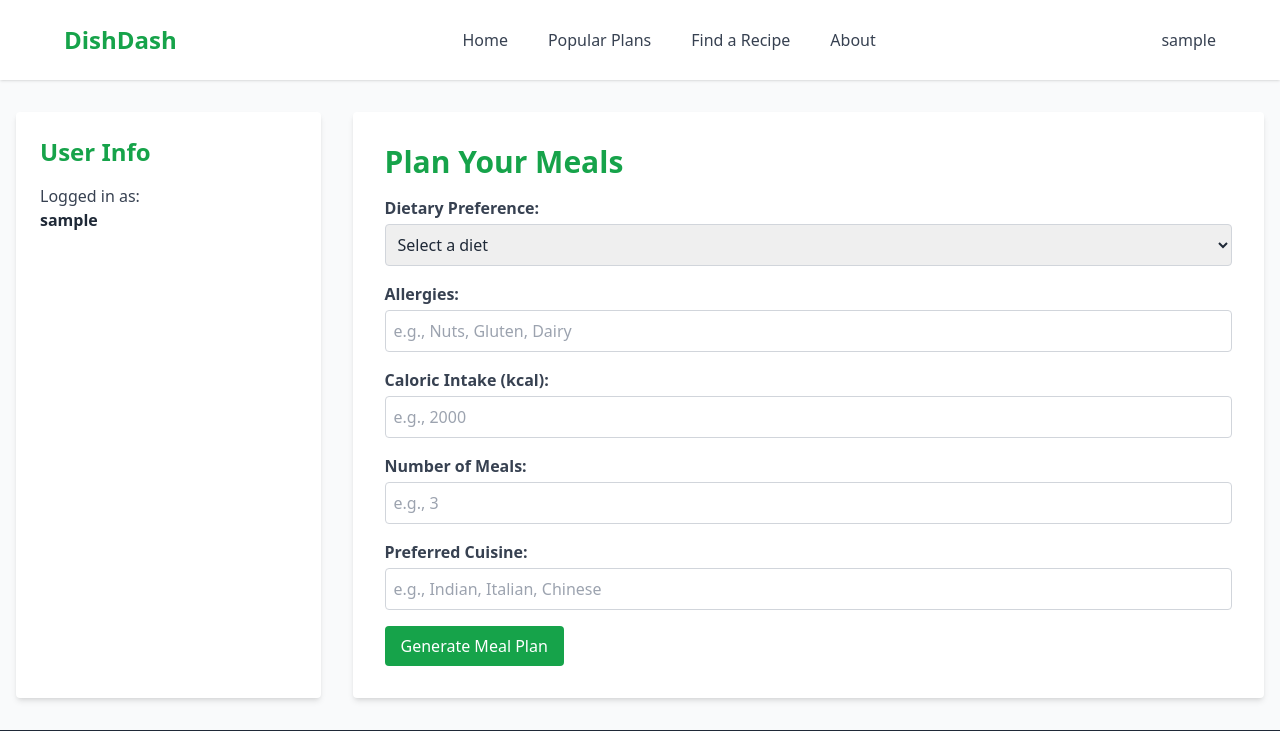
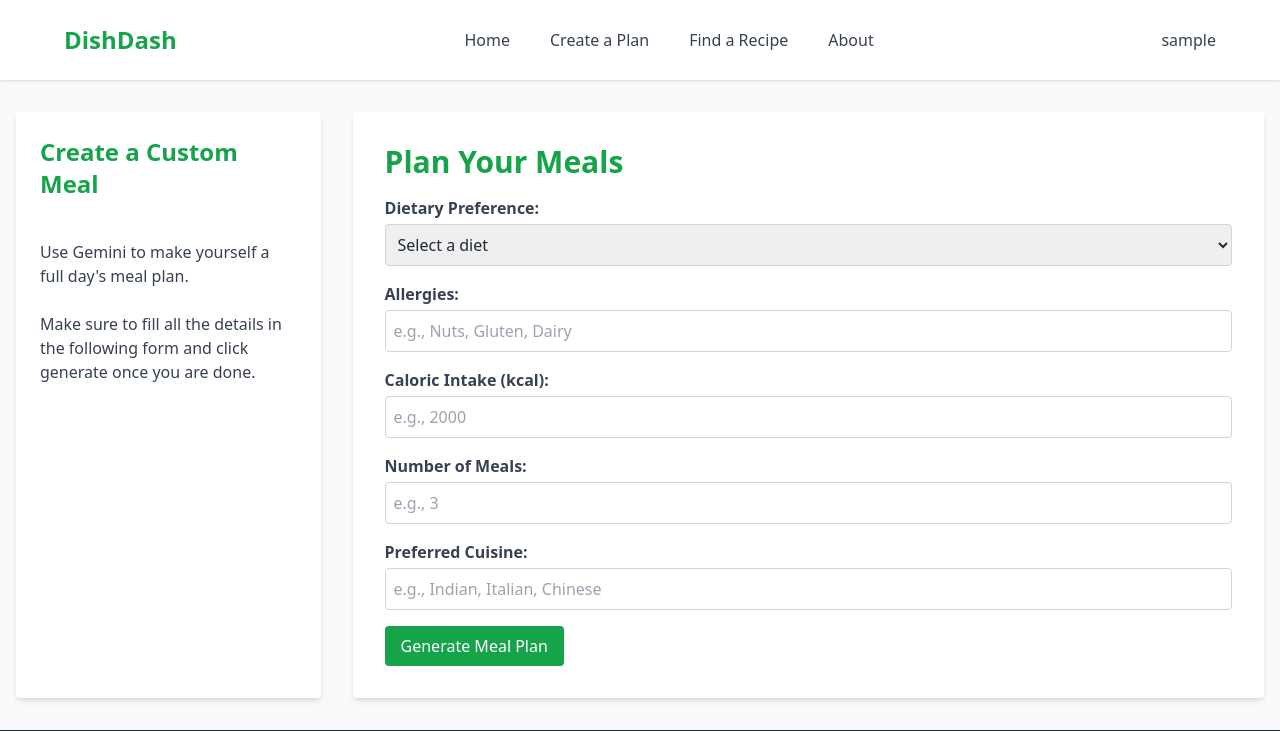
Before and after one commit to friedavocadoes/DishDash, a PHP site: page /planner.php in a window 1280 px wide. Shown: the top 731 px of the page. Run offline with PHP 8.4, Linux system fonts and the light colour scheme; the visitor is signed in with stand-in values (Sample User, id 1); some libraries are stand-ins or nearby versions.

Commit message:
navbar routing

```diff
--- a/components/navbar.php
+++ b/components/navbar.php
@@ -12,7 +12,7 @@ if (session_status() === PHP_SESSION_NONE) {
 
         <ul class="flex space-x-10 mx-auto">
             <li><a href="index.php" class="text-gray-700 hover:text-green-600">Home</a></li>
-            <li><a href="popular.php" class="text-gray-700 hover:text-green-600">Popular Plans</a></li>
+            <li><a href="planner.php" class="text-gray-700 hover:text-green-600">Create a Plan</a></li>
             <li><a href="display.php" class="text-gray-700 hover:text-green-600">Find a Recipe</a></li>
             <li><a href="about.php" class="text-gray-700 hover:text-green-600">About</a></li>
         </ul>
--- a/fetch_data.php
+++ b/fetch_data.php
@@ -5,7 +5,7 @@ if ($_SERVER["REQUEST_METHOD"] == "POST") {
     try {
 
         // The alternative method includes replacing the below line with your api key in quotes.
-        // $apiKey = getenv("GEM_API_KEY");
+        $apiKey = getenv("GEM_API_KEY");
 
         $apiUrl = 'https://generativelanguage.googleapis.com/v1beta/models/gemini-pro:generateContent';
 
--- a/meal_planner.php
+++ b/meal_planner.php
@@ -97,6 +97,7 @@ Strictly follow this format and the output should be the json alone
 
 ";
 // Call Gemini API
+$apiKey = getenv("GEM_API_KEY");
 
 $apiUrl = 'https://generativelanguage.googleapis.com/v1beta/models/gemini-pro:generateContent';
 
--- a/planner.php
+++ b/planner.php
@@ -26,9 +26,12 @@ $username = $_SESSION['username'];
     <div class="container mx-auto px-4 py-8 flex">
         <!-- Sidebar -->
         <aside class="w-1/4 bg-white shadow-md rounded p-6">
-            <h2 class="text-2xl font-semibold text-green-600 mb-4">User Info</h2>
-            <p class="text-gray-700">Logged in as:</p>
-            <p class="font-semibold"><?php echo htmlspecialchars($username); ?></p>
+            <h2 class="text-2xl font-semibold text-green-600 mb-4">Create a Custom Meal</h2>
+            <p class="text-gray-700"><br>Use Gemini to make yourself a full day's meal plan.<br><br>Make sure to fill
+                all
+                the
+                details in the following form and click generate once you are done.</p>
+
         </aside>
 
         <!-- Main Content -->
```
